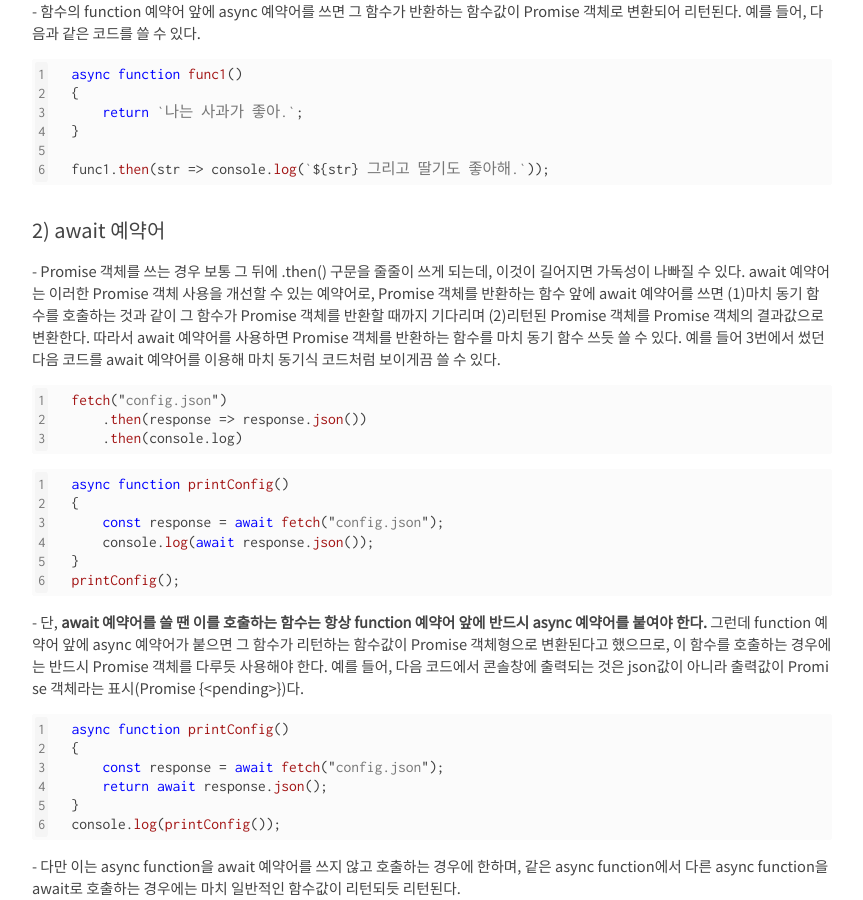
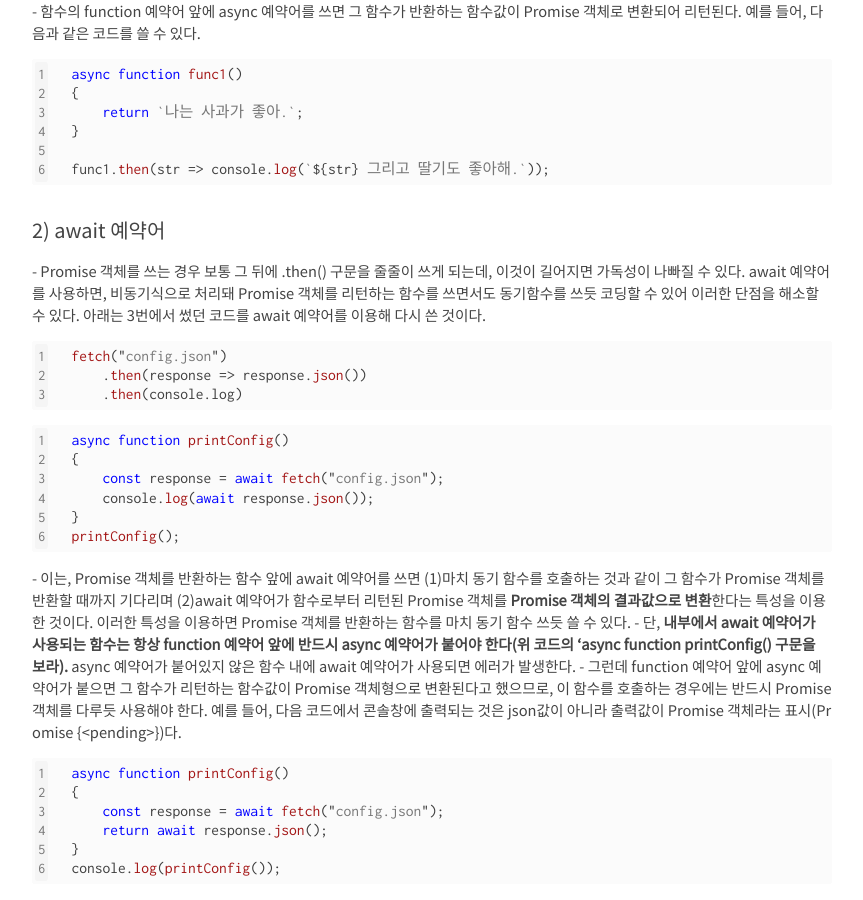
Before and after one commit to kangwooklee29/blog, a Jekyll site: the page built from JavaScript/_posts/2021-10-03-동기 비동기, promise()의 개념.md, in a window 1280 px wide and 900 px high, scrolled down 2773 px. Shown: the whole window, without its empty margins (208-1071 px from the left). Built offline with Jekyll 4.4.1, drawn with Linux system fonts in a browser that asks for light colours; nearby versions of some CDN libraries; our own code applies the rules of GitHub Pages for plain Markdown files; comment, search, counter and statistics services are not loaded.

Commit message:
Update 2021-10-03-동기 비동기, promise()의 개념.md

````diff
--- a/JavaScript/_posts/2021-10-03-동기 비동기, promise()의 개념.md
+++ b/JavaScript/_posts/2021-10-03-동기 비동기, promise()의 개념.md
@@ -118,7 +118,7 @@ func1.then(str => console.log(`${str} 그리고 딸기도 좋아해.`));
 
 #### 2) await 예약어
 
-\-  Promise 객체를 쓰는 경우 보통 그 뒤에 .then() 구문을 줄줄이 쓰게 되는데, 이것이 길어지면 가독성이 나빠질 수 있다. await 예약어는 이러한 Promise 객체 사용을 개선할 수 있는 예약어로, Promise 객체를 반환하는 함수 앞에 await 예약어를 쓰면 (1)마치 동기 함수를 호출하는 것과 같이 그 함수가 Promise 객체를 반환할 때까지 기다리며 (2)리턴된 Promise 객체를 Promise 객체의 결과값으로 변환한다. 따라서 await 예약어를 사용하면 Promise 객체를 반환하는 함수를 마치 동기 함수 쓰듯 쓸 수 있다. 예를 들어 3번에서 썼던 다음 코드를 await 예약어를 이용해 마치 동기식 코드처럼 보이게끔 쓸 수 있다.
+\-  Promise 객체를 쓰는 경우 보통 그 뒤에 .then() 구문을 줄줄이 쓰게 되는데, 이것이 길어지면 가독성이 나빠질 수 있다. await 예약어를 사용하면, 비동기식으로 처리돼 Promise 객체를 리턴하는 함수를 쓰면서도 동기함수를 쓰듯 코딩할 수 있어 이러한 단점을 해소할 수 있다. 아래는 3번에서 썼던 코드를 await 예약어를 이용해 다시 쓴 것이다.
 ```javascript
 fetch("config.json")
     .then(response => response.json())
@@ -132,7 +132,9 @@ async function printConfig()
 }
 printConfig();
 ```
-\- 단, **await 예약어를 쓸 땐 이를 호출하는 함수는 항상 function 예약어 앞에 반드시 async 예약어를 붙여야 한다.** 그런데 function 예약어 앞에 async 예약어가 붙으면 그 함수가 리턴하는 함수값이 Promise 객체형으로 변환된다고 했으므로, 이 함수를 호출하는 경우에는 반드시 Promise 객체를 다루듯 사용해야 한다. 예를 들어, 다음 코드에서 콘솔창에 출력되는 것은 json값이 아니라 출력값이 Promise 객체라는 표시(Promise {\<pending>})다.
+\- 이는, Promise 객체를 반환하는 함수 앞에 await 예약어를 쓰면 (1)마치 동기 함수를 호출하는 것과 같이 그 함수가 Promise 객체를 반환할 때까지 기다리며 (2)await 예약어가 함수로부터 리턴된 Promise 객체를 **Promise 객체의 결과값으로 변환**한다는 특성을 이용한 것이다. 이러한 특성을 이용하면 Promise 객체를 반환하는 함수를 마치 동기 함수 쓰듯 쓸 수 있다.
+\- 단, **내부에서 await 예약어가 사용되는 함수는 항상 function 예약어 앞에 반드시 async 예약어가 붙어야 한다(위 코드의 'async function printConfig() 구문을 보라).** async 예약어가 붙어있지 않은 함수 내에 await 예약어가 사용되면 에러가 발생한다.
+\- 그런데 function 예약어 앞에 async 예약어가 붙으면 그 함수가 리턴하는 함수값이 Promise 객체형으로 변환된다고 했으므로, 이 함수를 호출하는 경우에는 반드시 Promise 객체를 다루듯 사용해야 한다. 예를 들어, 다음 코드에서 콘솔창에 출력되는 것은 json값이 아니라 출력값이 Promise 객체라는 표시(Promise {\<pending>})다.
 ```javascript
 async function printConfig()
 {
````
